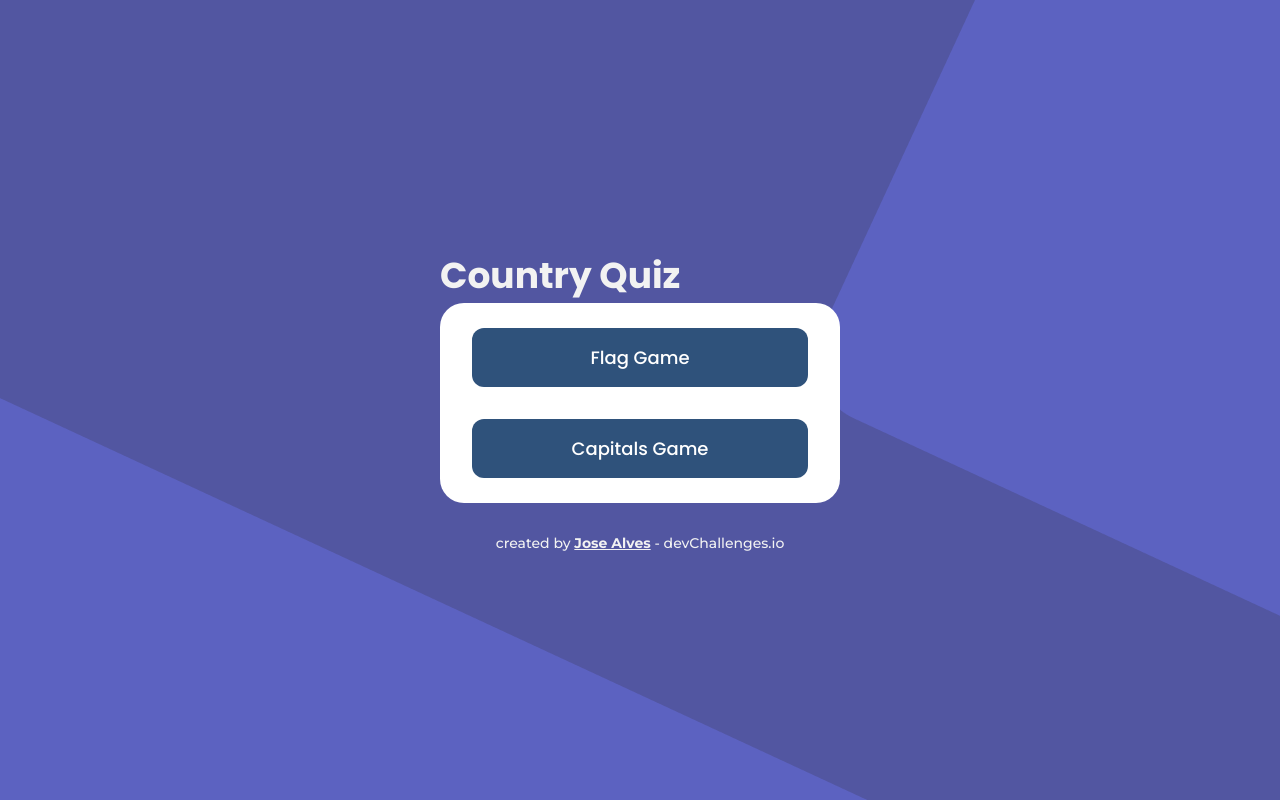
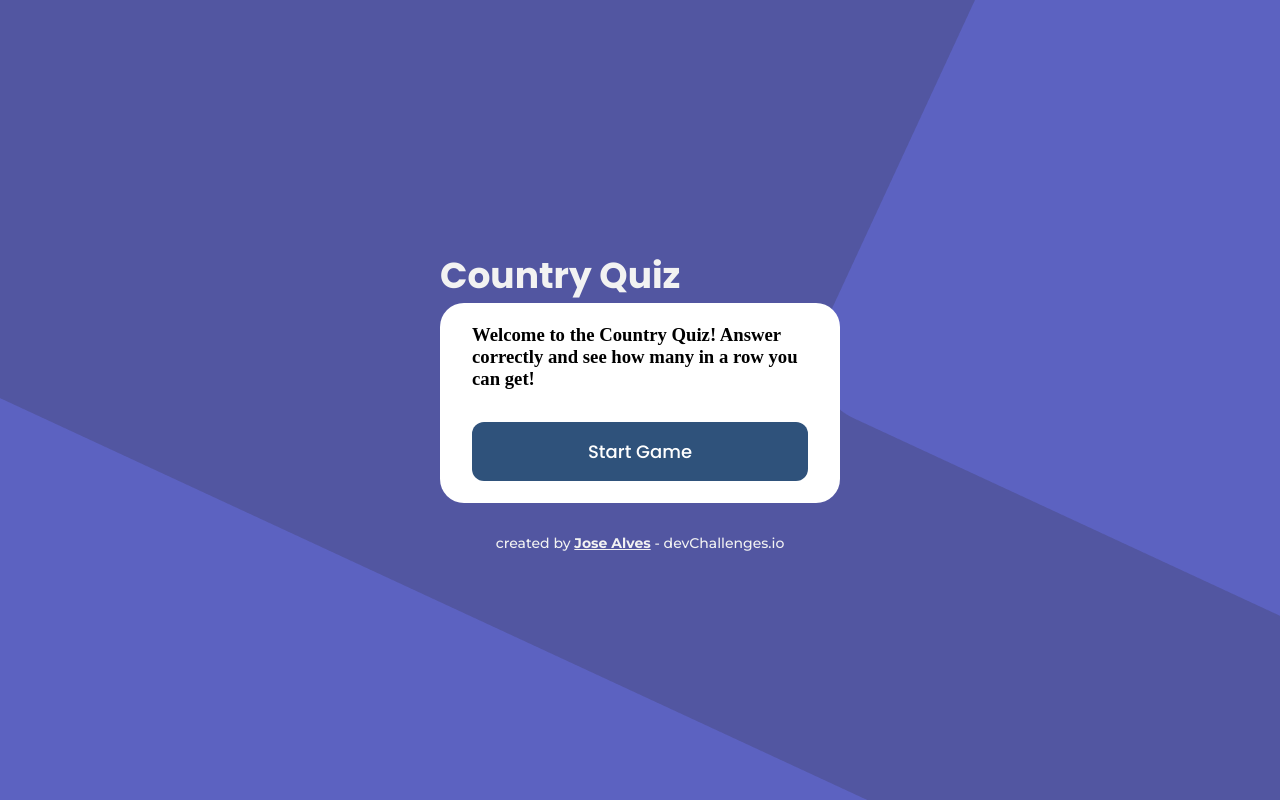
Before and after one commit to hitmaizer/quiz-game, a React (Create React App) app: page / in a window 1280 px wide. Built offline with nearby package versions, Linux system fonts and the light colour scheme.

Commit message:
updated intro component

```diff
--- a/src/components/Intro.jsx
+++ b/src/components/Intro.jsx
@@ -6,11 +6,9 @@ export default function Intro(props) {
         <>
             <h1 className="game__title">Country Quiz</h1>
             <StyledCard className="intro__wrapper flex-col">
-                <button className="gamepicker__btn" onClick={props.getFlag}>
-                    <span className="btn__text">Flag Game</span>
-                </button>
+                <h3 className="intro__header">Welcome to the Country Quiz! Answer correctly and see how many in a row you can get!</h3>
                 <button className="gamepicker__btn" onClick={props.getCapital}>
-                    <span className="btn__text">Capitals Game</span>
+                    <span className="btn__text">Start Game</span>
                 </button>
             </StyledCard>
         </>
```
